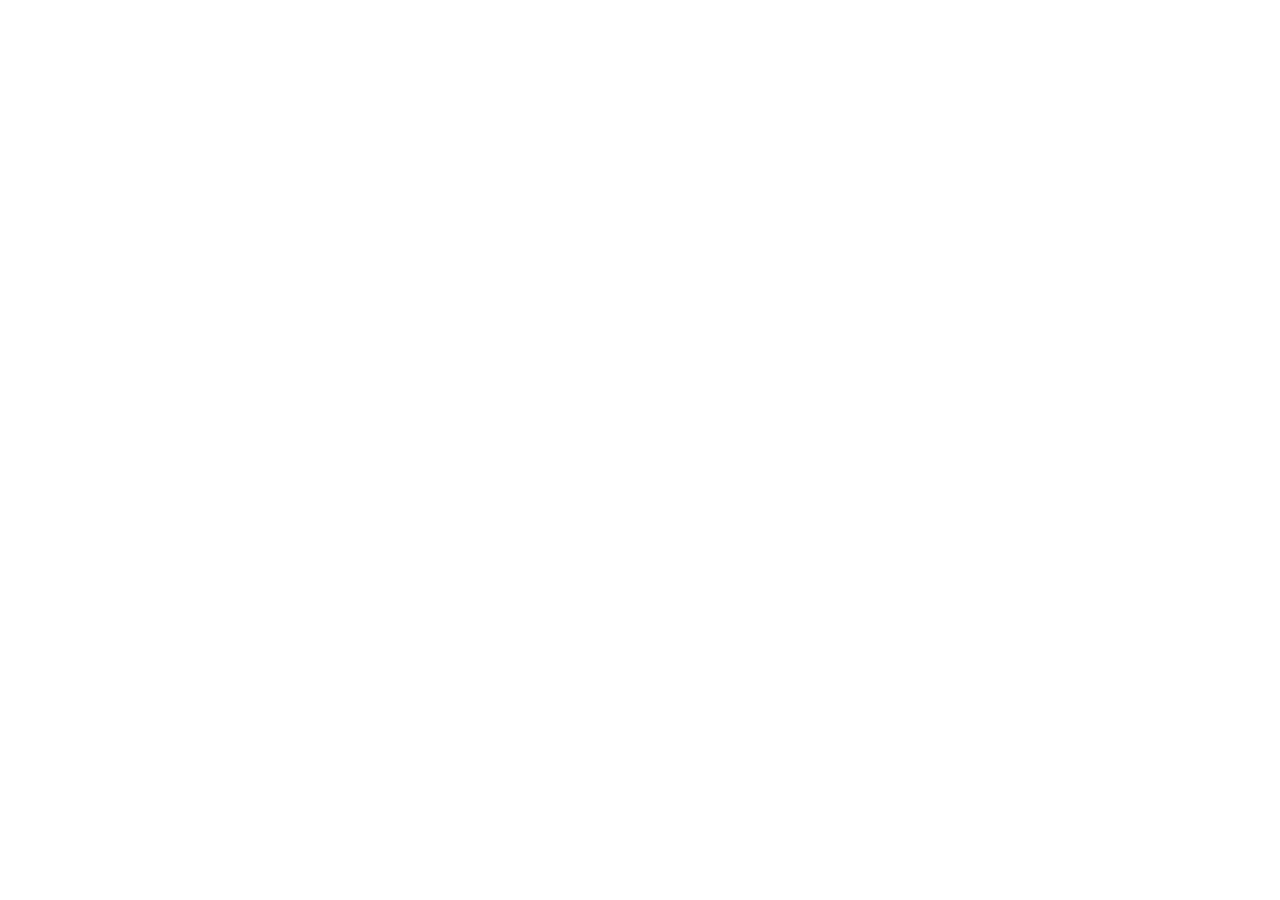
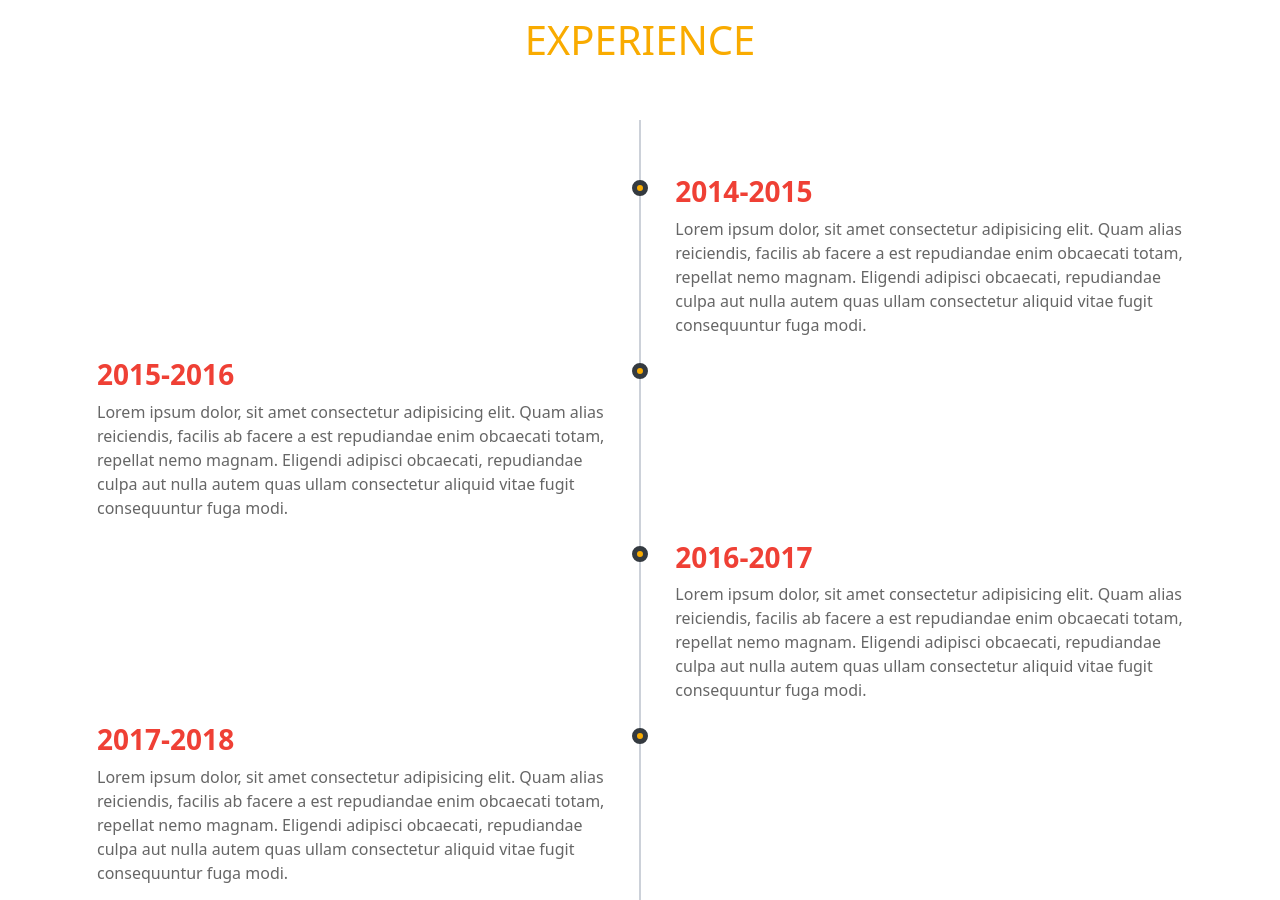
Before and after one commit to luish198/s4b-main-site-portafolio, a React (Create React App) app: page / in a window 1280 px wide. Shown: the part 1900-2800 px from the top of the page. Before the commit the page ends 1857 px from the top, so only its background shows below. Built offline with nearby package versions, Linux system fonts and the light colour scheme; the HTML template or start-up script is replaced by a standard one.

Commit message:
Experience Component Completed

```diff
--- a/src/App.css
+++ b/src/App.css
@@ -3,8 +3,10 @@
 :root {
   --primary-white: #ffffff;
   --primary-light-grey: #f4f4f4;
+  --primary-grey: #ccd1d9;
+  --primary-dark-grey: #666666;
   --primary-orange: #f9ab00;
-  --primary-dark: rgb(52,58,64);
+  --primary-dark: rgb(52, 58, 64);
   --primary-red: #ef4035;
   --primary-hover-red: #f33501;
 
@@ -232,3 +234,93 @@
 .services .box:hover p{
   color: var(--primary-white);
 }
+
+/*******************************************Experience*********************************************/
+
+.experience{
+  padding:0.7rem;
+}
+
+.experience-wrapper {
+  position:relative;
+  padding: 3.125rem 0;
+  overflow:hidden;
+}
+
+.experience h1 {
+  text-transform: uppercase;
+  color: var(--primary-orange);
+}
+
+.experience-wrapper::before{
+  position: absolute;
+  content: "";
+  top:0;
+  left:50%;
+  margin-left: -0.0625rem;
+  width: 0.125rem;
+  height: 100%;
+  background: var(--primary-grey);
+  z-index: 1;
+}
+
+.timeline-block {
+  width: calc(50% + 0.5rem);
+  display:flex;
+  justify-content: space-between;
+  clear: both;
+}
+
+.timeline-block-right{
+  float: right;
+}
+
+.timeline-block-left {
+  float: left;
+  direction: rtl;
+}
+
+.marker {
+  width: 1rem;
+  height: 1rem;
+  border-radius: 50%;
+  border: 0.3125rem solid var(--primary-dark);
+  background: var(--primary-orange);
+  margin-top: 0.625rem;
+  z-index: 3;
+}
+
+.timeline-content {
+  width:95%;
+  padding: 0 0.9375rem;
+  color:var(--primary-dark-grey);
+  direction: ltr;
+}
+
+.timeline-content h3{
+  margin-top: 0.3125rem;
+  color: var(--primary-red);
+  font-weight: 900;
+}
+
+/*---------------------------MEDIA---------------------------*/
+
+@media(max-width:768px){
+
+  .experience-container{
+    padding-left: 0;
+  }
+  .experience-wrapper::before{
+    left:0.5rem;
+    margin-bottom:1.875rem;
+  }
+  .timeline-block-right{
+    float:none;
+    width:100%;
+  }
+  .timeline-block-left{
+    float:none;
+    direction:ltr;
+    width:100%;
+  }
+}
--- a/src/App.js
+++ b/src/App.js
@@ -5,6 +5,7 @@
 import Header from "./components/Header";
 import AboutMe from "./components/AboutMe";
 import Services from "./components/Services";
+import Experience from "./components/Experience";
 
 
 
@@ -114,6 +115,7 @@
       <Header />
       <AboutMe />
       <Services/>
+      <Experience/>
 
     </>
   );
--- /dev/null
+++ b/src/components/Experience.js
@@ -0,0 +1,62 @@
+
+
+const Experience = () => {
+
+    return (
+        <>
+            <div className="experience">
+                <div className="d-flex justify-content-center my-5">
+                    <h1>experience</h1>
+                </div>
+                {/* <div className="d-flex justify-content-center my-5"> */}
+                <div className="container experience-wrapper">
+                    <div className="timeline-block timeline-block-right">
+                        <div className="marker"></div>
+                        <div className="timeline-content">
+                            <h3>2014-2015</h3>
+                            <p>Lorem ipsum dolor, sit amet consectetur adipisicing elit. Quam alias reiciendis, facilis ab facere a est repudiandae enim obcaecati totam, repellat nemo magnam. Eligendi adipisci obcaecati, repudiandae culpa aut nulla autem quas ullam consectetur aliquid vitae fugit consequuntur fuga modi.</p>
+                        </div>
+                    </div>
+                    {/* - */}
+                    <div className="timeline-block timeline-block-left">
+                        <div className="marker"></div>
+                        <div className="timeline-content">
+                            <h3>2015-2016</h3>
+                            <p>Lorem ipsum dolor, sit amet consectetur adipisicing elit. Quam alias reiciendis, facilis ab facere a est repudiandae enim obcaecati totam, repellat nemo magnam. Eligendi adipisci obcaecati, repudiandae culpa aut nulla autem quas ullam consectetur aliquid vitae fugit consequuntur fuga modi.</p>
+                        </div>
+                    </div>
+                    {/* - */}
+                    <div className="timeline-block timeline-block-right">
+                        <div className="marker"></div>
+                        <div className="timeline-content">
+                            <h3>2016-2017</h3>
+                            <p>Lorem ipsum dolor, sit amet consectetur adipisicing elit. Quam alias reiciendis, facilis ab facere a est repudiandae enim obcaecati totam, repellat nemo magnam. Eligendi adipisci obcaecati, repudiandae culpa aut nulla autem quas ullam consectetur aliquid vitae fugit consequuntur fuga modi.</p>
+                        </div>
+                    </div>
+                    {/* - */}
+                    <div className="timeline-block timeline-block-left">
+                        <div className="marker"></div>
+                        <div className="timeline-content">
+                            <h3>2017-2018</h3>
+                            <p>Lorem ipsum dolor, sit amet consectetur adipisicing elit. Quam alias reiciendis, facilis ab facere a est repudiandae enim obcaecati totam, repellat nemo magnam. Eligendi adipisci obcaecati, repudiandae culpa aut nulla autem quas ullam consectetur aliquid vitae fugit consequuntur fuga modi.</p>
+                        </div>
+                    </div>
+                    {/* - */}
+                    <div className="timeline-block timeline-block-right">
+                        <div className="marker"></div>
+                        <div className="timeline-content">
+                            <h3>2018-2020</h3>
+                            <p>Lorem ipsum dolor, sit amet consectetur adipisicing elit. Quam alias reiciendis, facilis ab facere a est repudiandae enim obcaecati totam, repellat nemo magnam. Eligendi adipisci obcaecati, repudiandae culpa aut nulla autem quas ullam consectetur aliquid vitae fugit consequuntur fuga modi.</p>
+                        </div>
+                    </div>
+
+                </div>
+                {/* </div> */}
+
+            </div>
+
+        </>
+    )
+}
+
+export default Experience
--- a/src/components/Navbar.js
+++ b/src/components/Navbar.js
@@ -30,7 +30,7 @@
                                 <a className="nav-link" href="#">services</a>
                             </li>
                             <li className="nav-item">
-                                <a className="nav-link" href="#">how work</a>
+                                <a className="nav-link" href="#">experience</a>
                             </li>
                             <li className="nav-item">
                                 <a className="nav-link" href="#">portfolio</a>
--- a/src/components/Services.js
+++ b/src/components/Services.js
@@ -11,7 +11,7 @@
                 <h1 className="py-5">my services</h1>
                 <div className="container">
                     <div className="row">
-                        <div className="col-md-3 col-sm-6">
+                        <div className="col-lg-3 col-md-6 col-sm-6">
                             <div className="box">
                                 <div className="circle">
                                 <FontAwesomeIcon className="icon" icon={faDesktop} size="2x"/>
@@ -21,7 +21,7 @@
                             </div>
                         </div>
                         {/* - */}
-                        <div className="col-md-3 col-sm-6">
+                        <div className="col-lg-3 col-md-6 col-sm-6">
                             <div className="box">
                             <div className="circle">
                                 <FontAwesomeIcon className="icon" icon={faFileCode} size="2x"/>
@@ -31,7 +31,7 @@
                             </div>
                         </div>
                         {/* - */}
-                        <div className="col-md-3 col-sm-6">
+                        <div className="col-lg-3 col-md-6 col-sm-6">
                             <div className="box">
                             <div className="circle">
                                 <FontAwesomeIcon className="icon" icon={faFacebookF} size="2x"/>
@@ -41,7 +41,7 @@
                             </div>
                         </div>
                         {/* - */}
-                        <div className="col-md-3 col-sm-6">
+                        <div className="col-lg-3 col-md-6 col-sm-6">
                             <div className="box">
                             <div className="circle">
                                 <FontAwesomeIcon className="icon" icon={faGoogle} size="2x"/>
```
